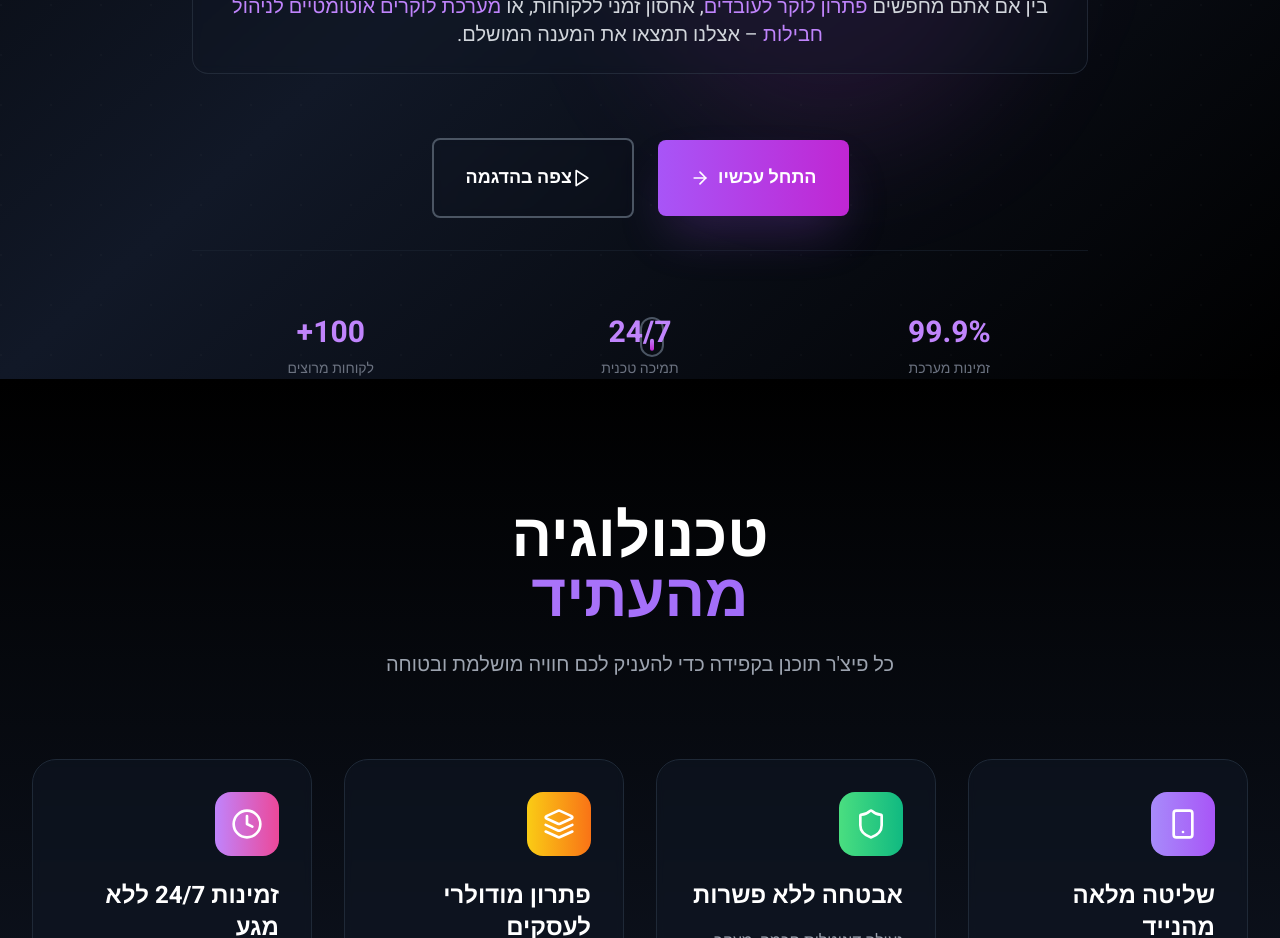
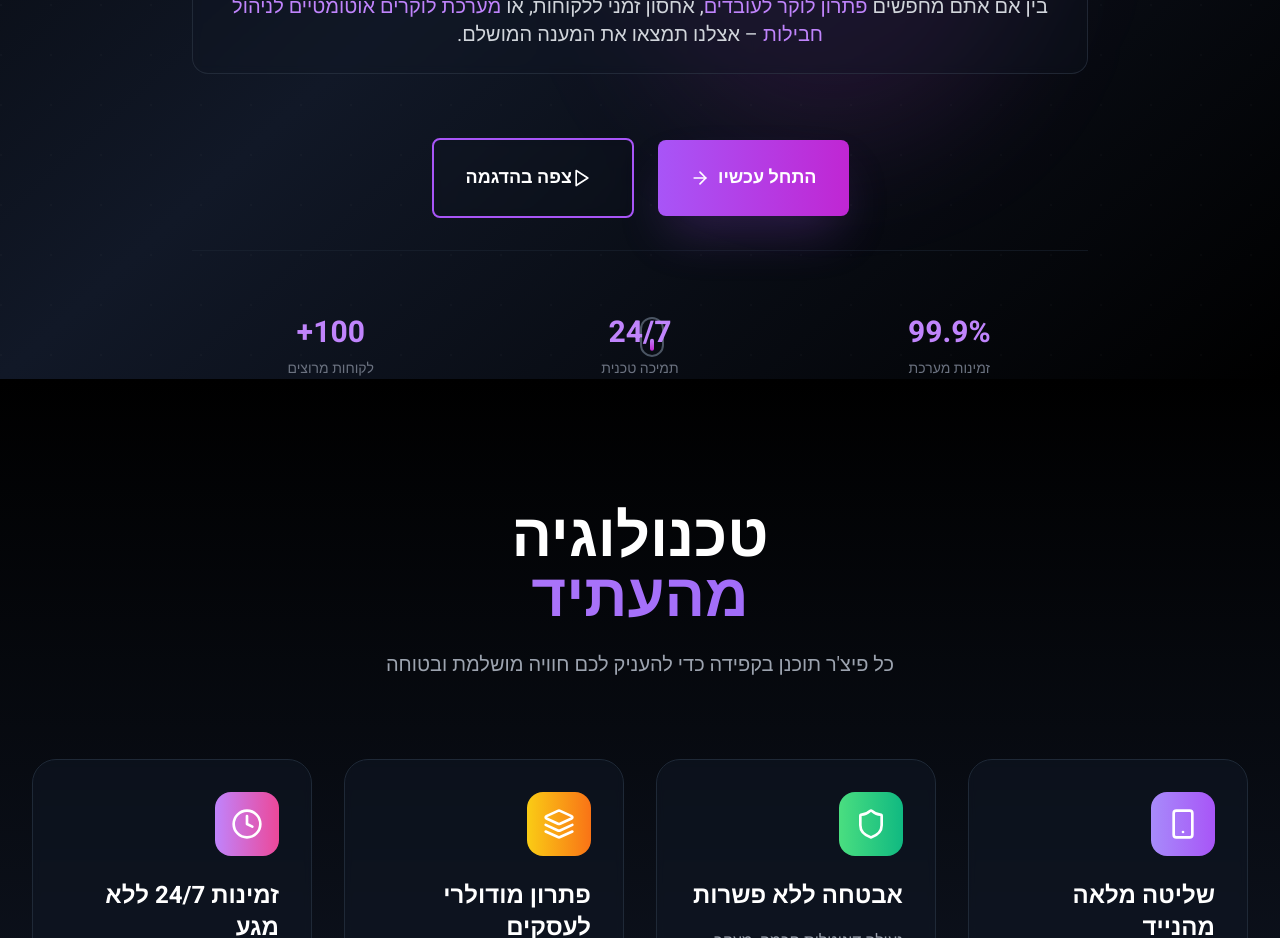
Before and after one commit to Drrein86/lockwebsite, a React (Vite) app: page / in a window 1280 px wide. Shown: the part 860-1798 px from the top of the page. Built offline with nearby package versions, Linux system fonts and the light colour scheme.

Commit message:
שינוי צבעי האתר מכחול לסגול - חלק 3: button.tsx, index.css, scrollbar

```diff
--- a/Components/ui/button.tsx
+++ b/Components/ui/button.tsx
@@ -17,9 +17,9 @@ export const Button: React.FC<ButtonProps> = ({
 
   const variantStyles = {
     default: 'bg-gray-800 text-white hover:bg-gray-700 focus:ring-gray-500',
-    outline: 'border-2 border-cyan-500 text-cyan-500 hover:bg-cyan-500 hover:text-white focus:ring-cyan-500',
+    outline: 'border-2 border-primary-500 text-primary-500 hover:bg-primary-500 hover:text-white focus:ring-primary-500',
     ghost: 'text-gray-300 hover:bg-gray-800 hover:text-white focus:ring-gray-500',
-    primary: 'bg-gradient-to-r from-cyan-500 to-blue-600 text-white hover:from-cyan-600 hover:to-blue-700 focus:ring-cyan-500 shadow-lg',
+    primary: 'bg-gradient-to-r from-primary-500 to-secondary-600 text-white hover:from-primary-600 hover:to-secondary-700 focus:ring-primary-500 shadow-lg',
     secondary: 'bg-gray-700 text-white hover:bg-gray-600 focus:ring-gray-500',
     destructive: 'bg-red-600 text-white hover:bg-red-700 focus:ring-red-500',
   };
--- a/src/index.css
+++ b/src/index.css
@@ -60,12 +60,12 @@ body.highlight-links a {
 }
 
 ::-webkit-scrollbar-thumb {
-  background: #0891b2;
+  background: #a855f7;
   border-radius: 5px;
 }
 
 ::-webkit-scrollbar-thumb:hover {
-  background: #0e7490;
+  background: #9333ea;
 }
 
 /* Hide scrollbar but keep functionality */
@@ -93,7 +93,7 @@ body.highlight-links a {
 
 /* Focus states for accessibility */
 *:focus-visible {
-  outline: 2px solid #0891b2;
+  outline: 2px solid #a855f7;
   outline-offset: 2px;
 }
 
```
